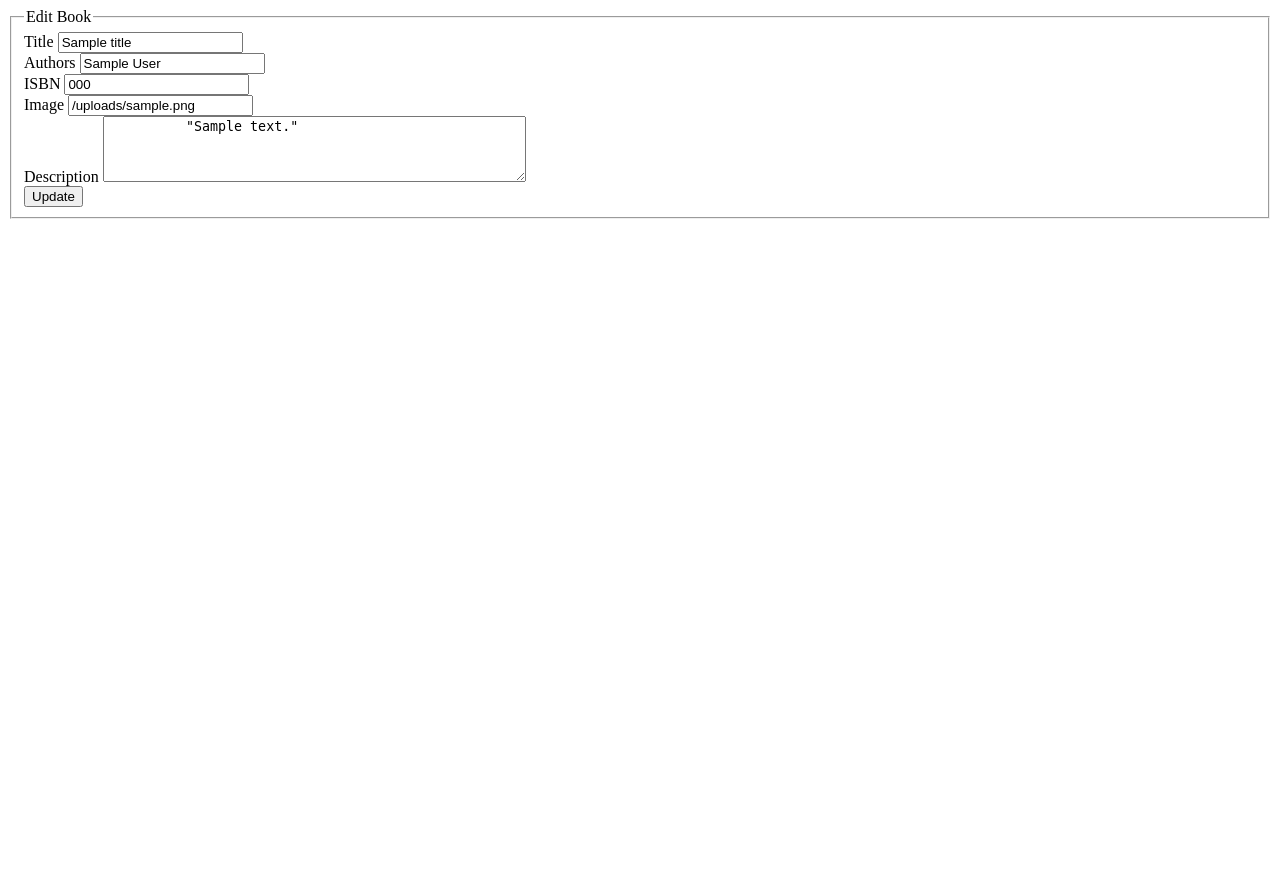
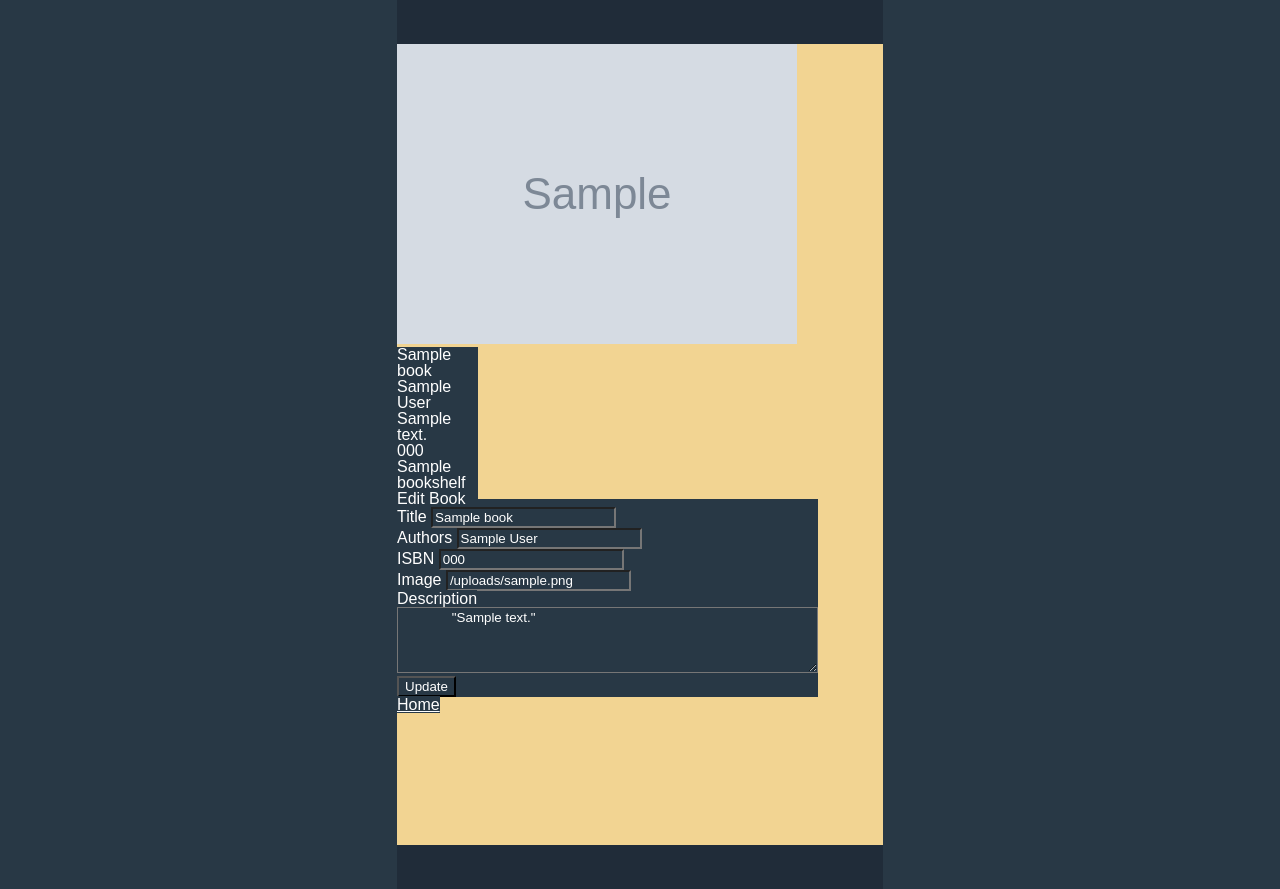
Before and after one commit to sarahshatto/BookApp, a Node server app: template views/pages/books/edit.ejs in a window 1280 px wide. Before the commit the page ends 219 px from the top, so only its background shows below. Run offline with Node 20, Linux system fonts and the light colour scheme; the template is opened without the code that fills it: most values are stand-ins (such as "Sample title", 1, 10 or a date in 2020); grey boxes marked "Sample" are stand-in pictures; some libraries are stand-ins or nearby versions.

Commit message:
update page

```diff
--- a/server.js
+++ b/server.js
@@ -38,6 +38,7 @@ app.get('/searches', searchRoute);
 app.post('/searches', postSearch);
 app.get('/books/:id', getDetail);
 app.post('/books', addToFavorites);
+app.get('/edit/:id', updatePage);
 
 // Home route which is the user's favorites file.
 function homeRoute(request, response){
@@ -120,6 +121,18 @@ function addToFavorites(request, response){
     }).catch(error => console.error(error));
 }
 
+function updatePage(request, response){
+  let id = request.params.id;
+
+  let sql = 'SELECT * FROM books WHERE id = $1;';
+  let safeValues = [id];
+
+  client.query(sql, safeValues)
+    .then(sqlResults => {
+      response.status(200).render('./pages/books/edit.ejs', {book:sqlResults.rows[0]});
+    }).catch(error => console.error(error));
+}
+
 // Catch all for any errors
 app.all('*', (request, response) => {
   console.error('No escape from reality!');
--- a/views/pages/books/edit.ejs
+++ b/views/pages/books/edit.ejs
@@ -1,33 +1,51 @@
-<form action="/edit/<%=id%>" method="post">
+<!DOCTYPE html>
+<html lang="en">
+<head>
+  <%- include('../layouts/head.ejs') %>
+</head>
+<body>
+  <header>
+
+  </header>
+  <main>
+    <%- include('./details.ejs')%>
+    <form action="/edit/<%= book.id%>" method="post">
       <input type="hidden" name="_method" value="put">
       <fieldset>
         <legend>Edit Book</legend>
           <div>
             <span>Title</span>
-        <input type="text" name="editTitle" value="<%= title %>">
+            <input type="text" name="editTitle" value="<%= book.title %>">
           </div>
 
           <div>
             <span>Authors</span>
-        <input type="text" name="editAuthor" value="<%= author %>">
+            <input type="text" name="editAuthor" value="<%= book.author %>">
           </div>
 
           <div>
             <span>ISBN</span>
-        <input type="text" name="editIsbn" value="<%= isbn %>">
+            <input type="text" name="editIsbn" value="<%= book.isbn %>">
           </div>
 
           <div>
             <span>Image</span>
-        <input type="text" name="editImage" value="<%= image_url %>">
+            <input type="text" name="editImage" value="<%= book.image_url %>">
           </div>
 
           <div>
             <span>Description</span>
             <textarea rows="4" cols="50" name="editDescription" form="edit">
-          "<%= description %>"
+              "<%= book.description %>"
             </textarea>
           </div>
         <button>Update</button>
       </fieldset>
     </form>
+  <a href="/">Home</a>
+</main>
+<footer>
+
+</footer>
+</body>
+</html>
--- a/views/pages/books/show.ejs
+++ b/views/pages/books/show.ejs
@@ -9,7 +9,7 @@
   </header>
   <main>
     <%- include('./details.ejs')%>
-    <%- include('./edit.ejs')%>
+    <a href="/edit/<%= book.id%>">Update Book</a>
     <a href="/">Home</a>
  </main>
  <footer>
```
Lines whose indentation alone changed are shown as unchanged.
